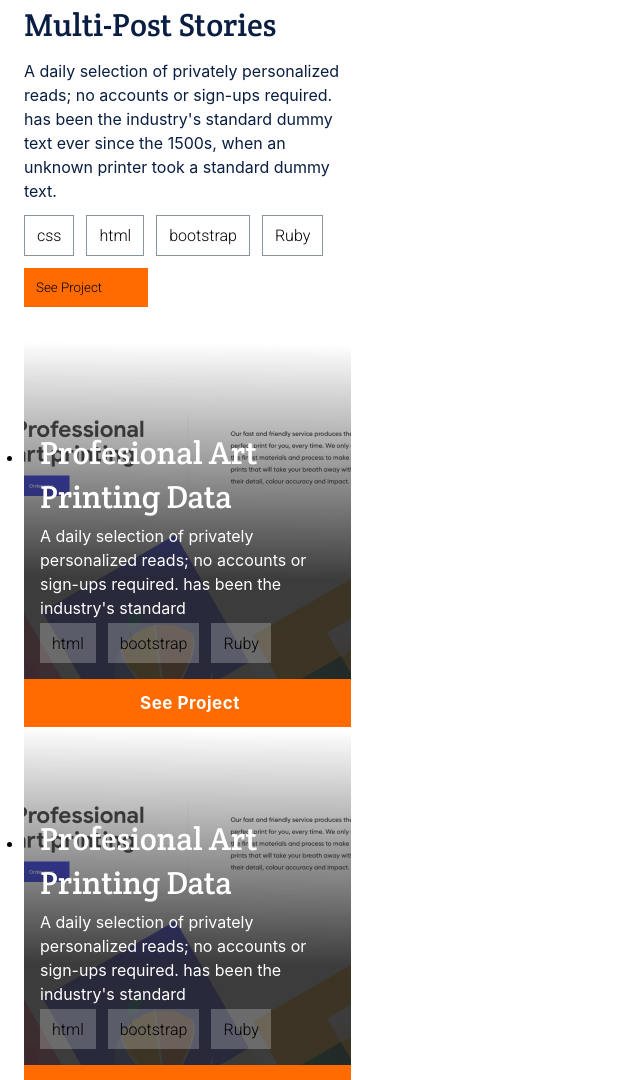
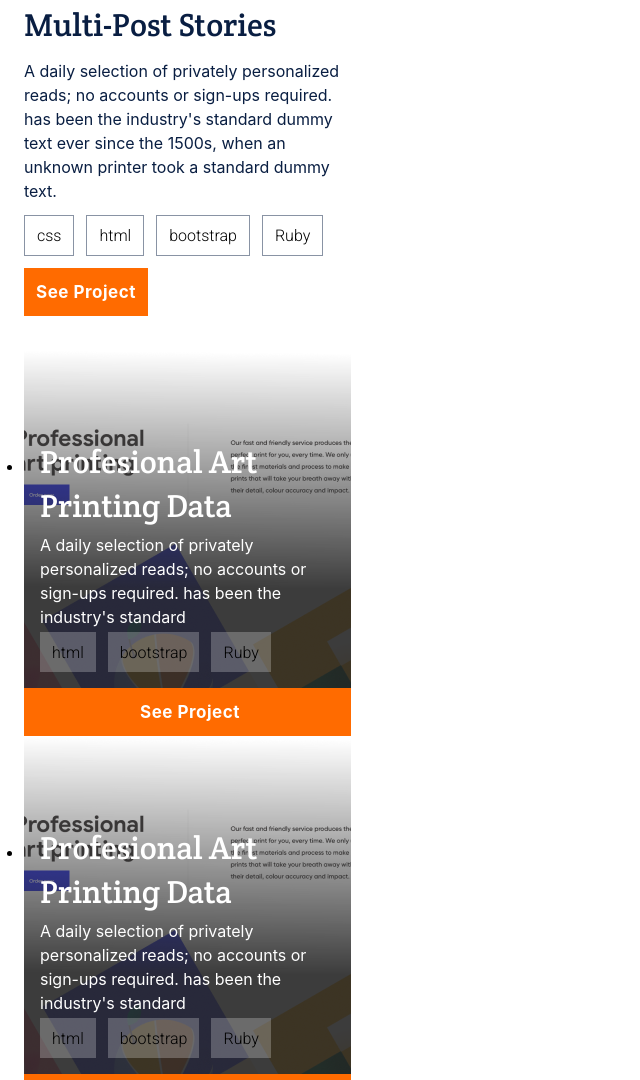
Before and after one commit to nimplay/Microverse_Portfolio, a website: page index.html in a window 1280 px wide. Shown: the part 1126-2206 px from the top of the page, without its empty margins (0-640 px from the left). Drawn offline with Linux system fonts and the light colour scheme.

Commit message:
fixing linters errors

```diff
--- a/style.css
+++ b/style.css
@@ -327,7 +327,7 @@ header {
   border: none;
 }
 
-#wbutton .wbuttonp {
+.wbuttonp {
   font-family: Inter, serif;
   font-style: normal;
   font-weight: 700;
```
